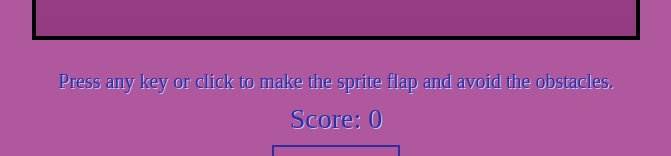
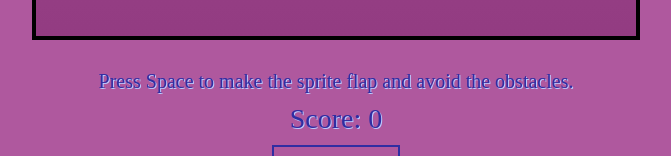
Before and after one commit to jaroszej/abcdefghijklmnopqrstuvw.xyz, a plain HTML site: page index.html in a window 1280 px wide. Shown: the part 511-667 px from the top of the page, without its empty margins (304-975 px from the left). Drawn offline with Linux system fonts and the light colour scheme.

Commit message:
Update index.html

```diff
--- a/index.html
+++ b/index.html
@@ -10,7 +10,7 @@
     <a href="javascript:void(0);" onclick="applyRandomStyle()">abcdefghijklmnopqrstuvw.xyz</a>
     <canvas id="gameCanvas" width="600" height="400"></canvas>
     <div id="countdown"></div>
-    <div id="instructions">Press any key or click to make the sprite flap and avoid the obstacles.</div>
+    <div id="instructions">Press Space to make the sprite flap and avoid the obstacles.</div>
     <div id="score">Score: 0</div>
     <button id="start-button">Start Game</button>
     <div id="final-score"></div>
```
